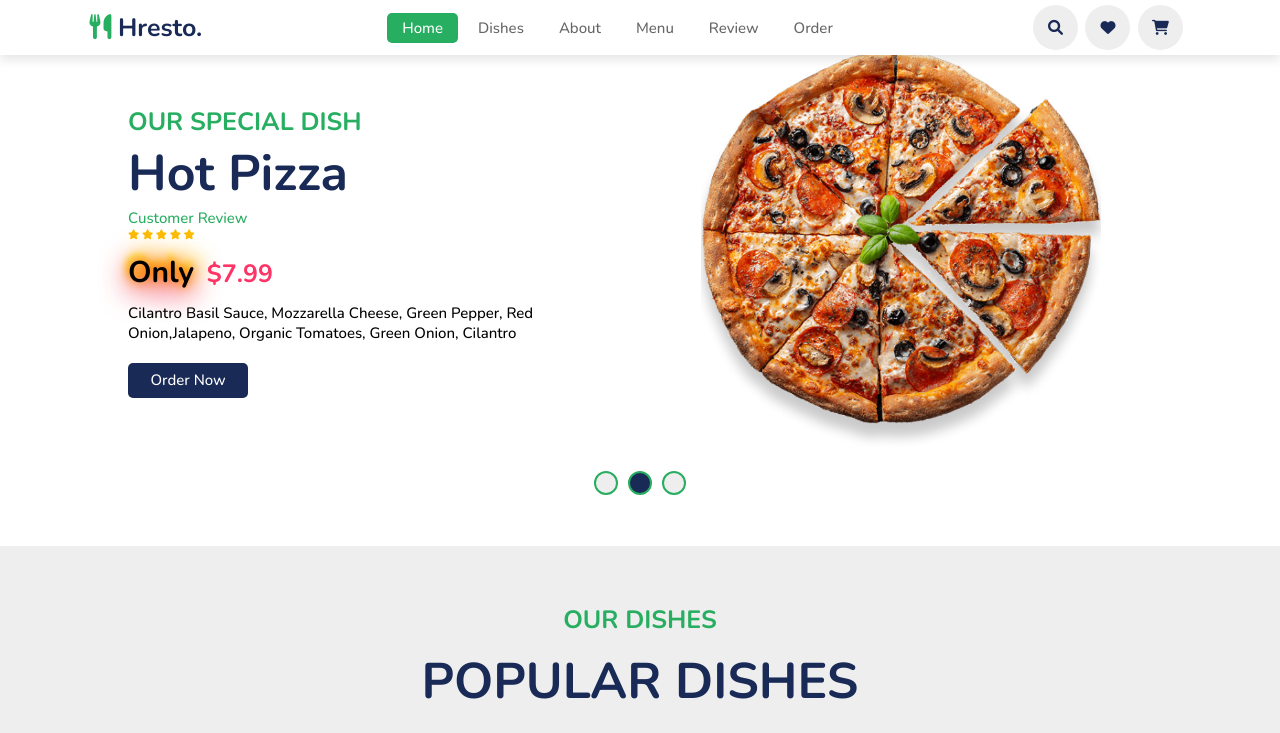
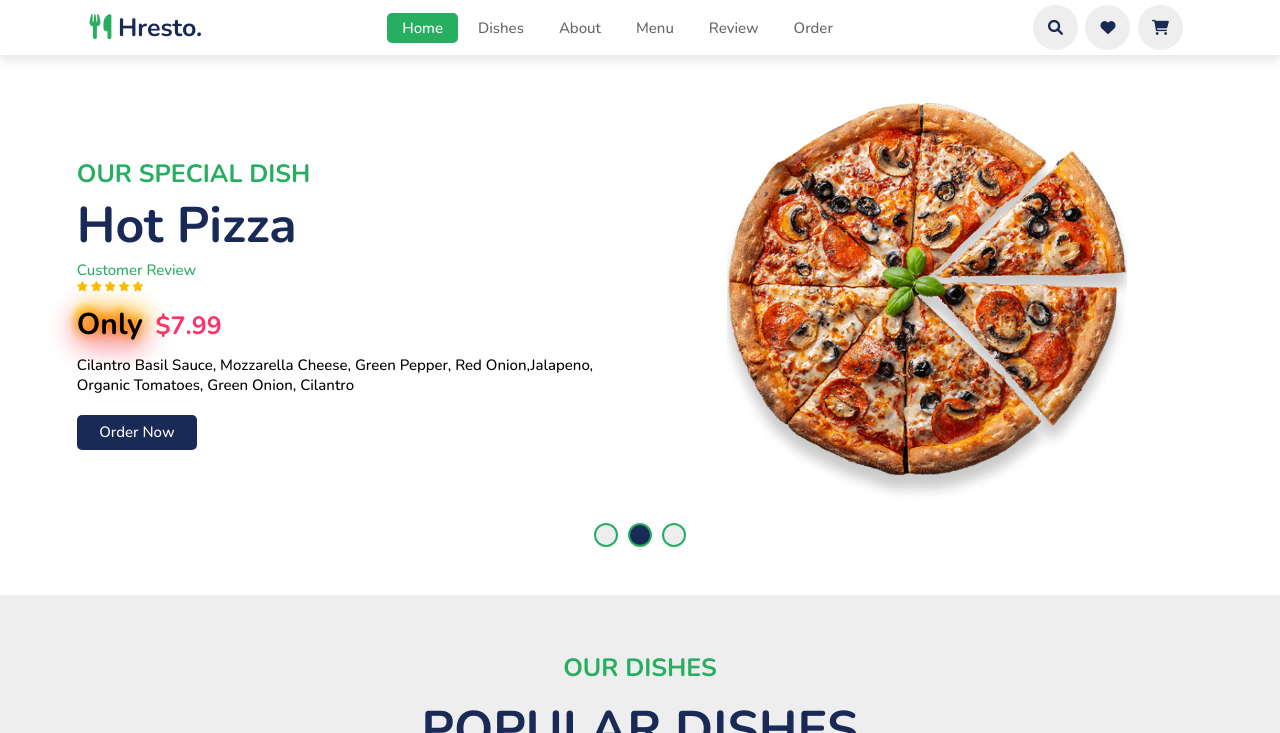
Before and after one commit to Hubert2047/Food-web, a website: page index.html in a window 1280 px wide. Shown: the top 733 px of the page. Drawn offline with nearby package versions, Linux system fonts and the light colour scheme.

Commit message:
fix home section

```diff
--- a/index.html
+++ b/index.html
@@ -56,7 +56,7 @@
         <i class="fas fa-times search__close" id="search__close" "></i>
         </div>
         <!-- home section -->
-        <section class="home="id=" home ">
+        <section class="home "id="home ">
             <div class="sliders ">
                 <div class="slide ">
                     <div class="slide__content ">
--- a/sass/_components.scss
+++ b/sass/_components.scss
@@ -3,6 +3,7 @@
     left: 0;
     right: 0;
     top: 0;
+    z-index: 1000;
     height: 100%;
     width: 100%;
     background-color: rgba(0, 0, 0, .7);
```
Also changed, not shown: css/style.css.
